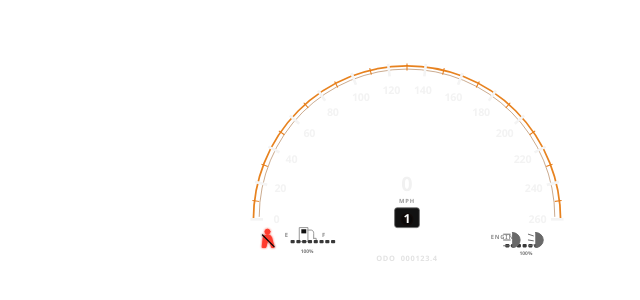
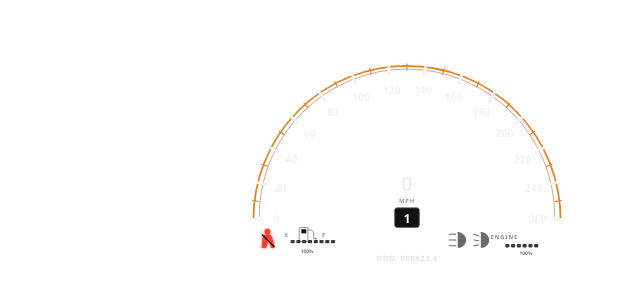
Before and after one commit to imlucy99/Bara, a plain HTML site: page index.html in a window 1280 px wide. Shown: the part 474-774 px from the top of the page, 640-1280 px from the left. Drawn offline with Linux system fonts and the light colour scheme.

Commit message:
Add files via upload

```diff
--- a/index.html
+++ b/index.html
@@ -74,11 +74,11 @@
       </g>
 
       <!-- Headlight / vehicle status -->
-      <g id="headlight-high" class="icon-item" transform="translate(386 313)">
+      <g id="headlight-high" class="icon-item" transform="translate(320 313)">
         <path d="M2 5a9 9 0 0 1 0 18V5z"/>
         <path d="M-9 7h8M-9 14h8M-9 21h8"/>
       </g>
-      <g id="headlight-low" class="icon-item" transform="translate(414 313)">
+      <g id="headlight-low" class="icon-item" transform="translate(348 313)">
         <path d="M2 5a9 9 0 0 1 0 18V5z"/>
         <path d="M-7 7l6 2M-7 14l6 1M-7 21l6-1"/>
       </g>
```
